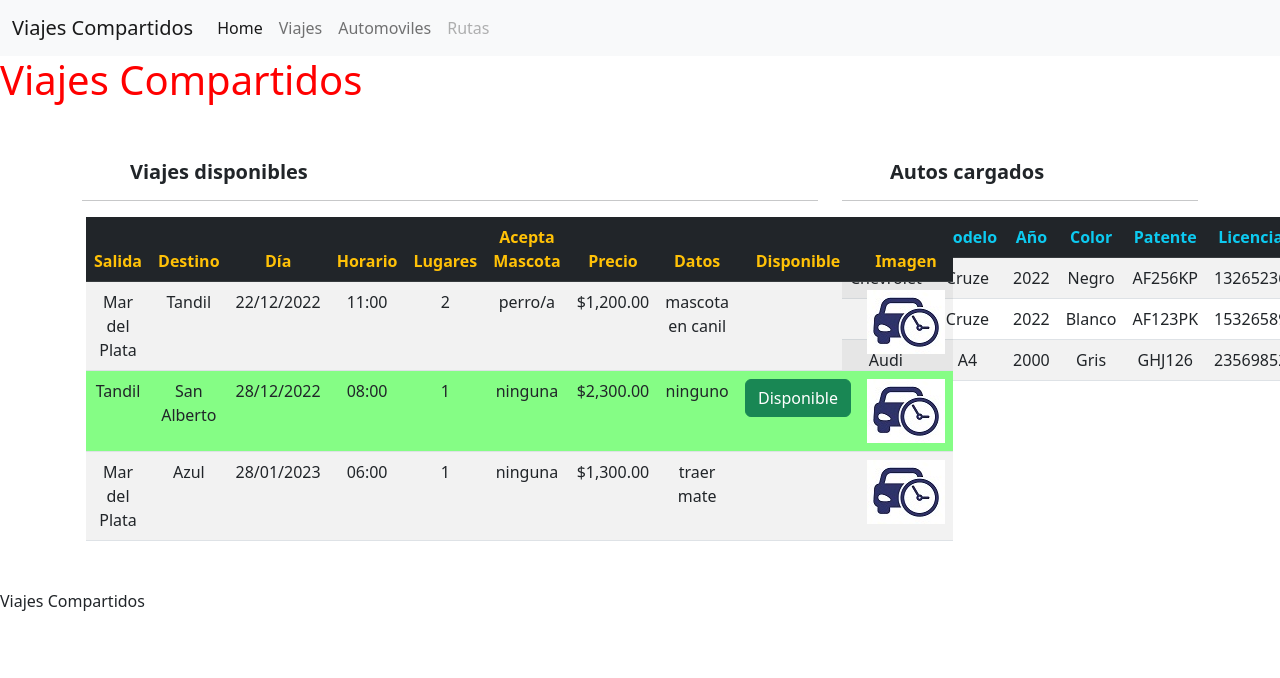
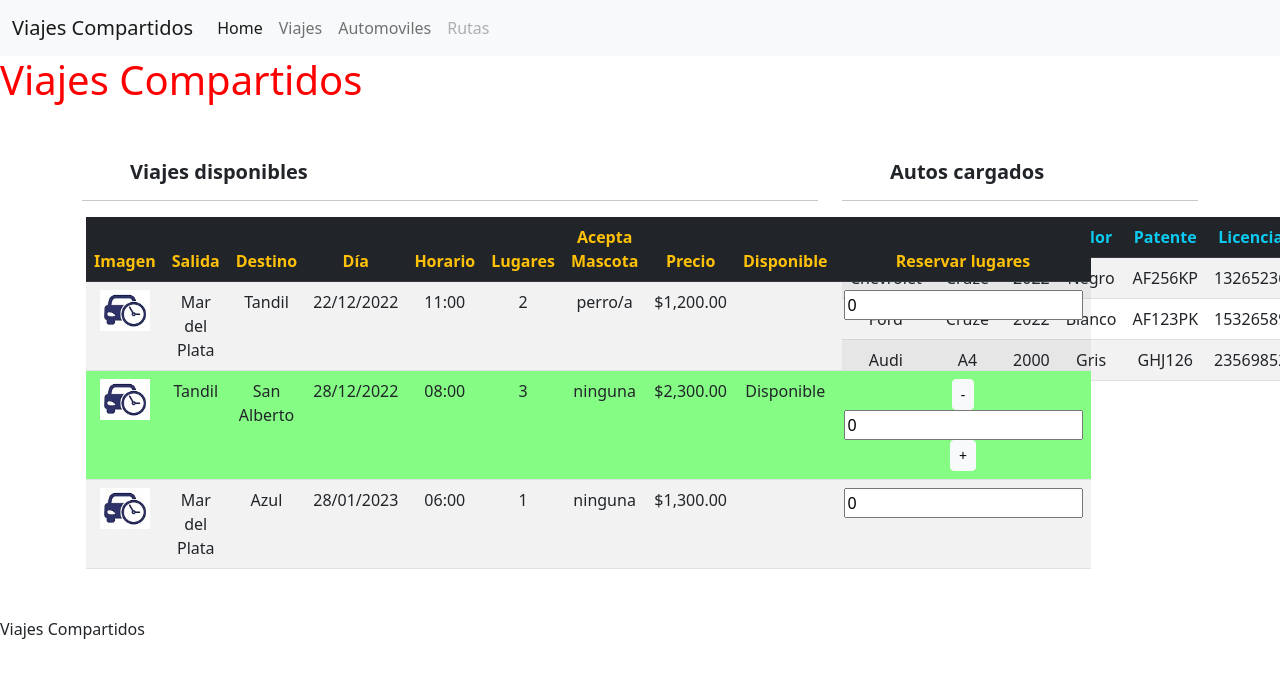
Before and after one commit to FelicitasAguerralde/SeminarioAngular_ViajesCompartidos, an Angular app: page / in a window 1280 px wide. Shown: the top 678 px of the page. Built offline with nearby package versions, Linux system fonts and the light colour scheme.

Commit message:
agregue botones up down

```diff
--- a/src/app/viajes-list/viajes-list.component.css
+++ b/src/app/viajes-list/viajes-list.component.css
@@ -1,3 +1,6 @@
 .disponible{
     background-color: rgb(133, 253, 133);
 }
+.table{
+    margin-left: 0%;
+}
--- a/src/app/viajes-list/viajes-list.component.html
+++ b/src/app/viajes-list/viajes-list.component.html
@@ -4,6 +4,7 @@
     <table class='table  table-striped text-center m-1 mb-5'>
         <thead class="table-dark text-center fw-bold text-warning">
             <tr>
+                <th>Imagen</th>
                 <th>Salida</th>
                 <th>Destino</th>
                 <th>Día</th>
@@ -11,13 +12,13 @@
                 <th>Lugares</th>
                 <th>Acepta Mascota</th>
                 <th>Precio</th>
-                <th>Datos</th>
                 <th>Disponible</th>
-                <th>Imagen</th>
+                <th>Reservar lugares</th>
             <tr>
         </thead>
         <tbody>
             <tr *ngFor="let viaje of viajes" [ngClass]="{'disponible':viaje.disponible}">
+                <td><img width="50" class="img.thumbnail" [src]="viaje.images" [alt]="viaje.salida"></td>
                 <td>{{viaje.salida}}</td>
                 <td>{{viaje.destino}}</td>
                 <td>{{viaje.dia}}</td>
@@ -25,8 +26,10 @@
                 <td>{{viaje.lugares}}</td>
                 <td>{{viaje.mascota}}</td>
                 <td>{{viaje.precio | currency}}</td>
-                <td>{{viaje.datos}}</td>
-                <td><span class="btn btn-success" *ngIf="viaje.disponible==true">Disponible</span></td>
-                <td><img [src]="viaje.images" [alt]="viaje.salida"></td>
+                <td><span *ngIf="viaje.disponible==true">Disponible</span></td>
+                <td><button class="btn btn-light btn-sm" *ngIf="viaje.disponible==true" (click)="downReserva(viaje)">-</button>
+                    <input type="text" [value]="viaje.reserva">
+                    <button class="btn btn-light btn-sm" *ngIf="viaje.disponible==true"(click)="upReserva(viaje)">+
+                </button></td>
             </tr>
     </table>
--- a/src/app/viajes-list/viajes-list.component.ts
+++ b/src/app/viajes-list/viajes-list.component.ts
@@ -14,23 +14,24 @@ export class ViajesListComponent {
       lugares: 2,
       mascota:"perro/a",
       precio: 1200,
-      datos:"mascota en canil",
       disponible: false,
       images:"assets/img/viaje1.jpg",
+      reserva: 0,
   },
   {
     salida: "Tandil",
     destino:"San Alberto",
     dia: "28/12/2022",
     horario:"08:00",
-    lugares: 1,
+    lugares: 3,
     mascota:"ninguna",
     precio: 2300,
-    datos:"ninguno",
     disponible: true,
     images:"assets/img/viaje1.jpg",
+    reserva: 0,
   },
   {
+    images:"assets/img/viaje1.jpg",
     salida: "Mar del Plata",
     destino:"Azul",
     dia: "28/01/2023",
@@ -38,9 +39,18 @@ export class ViajesListComponent {
     lugares: 1,
     mascota:"ninguna",
     precio: 1300,
-    datos:"traer mate",
     disponible: false,
-    images:"assets/img/viaje1.jpg",
+    reserva: 0,
   },
 ]
+ngOnInit():void{
 }
+upReserva(viaje: Viajes):void{
+  if((viaje.lugares>0)&&(viaje.lugares>viaje.reserva))
+  viaje.reserva++;
+}
+downReserva(viaje: Viajes):void{
+  if(viaje.reserva>0)
+  viaje.reserva--;
+}
+}
--- a/src/app/viajes-list/viajes.ts
+++ b/src/app/viajes-list/viajes.ts
@@ -7,6 +7,6 @@ export interface Viajes{
     lugares: number,
     mascota: string,
     precio: number,
-    datos: string,
     disponible: boolean,
+    reserva: number,
 }
```
